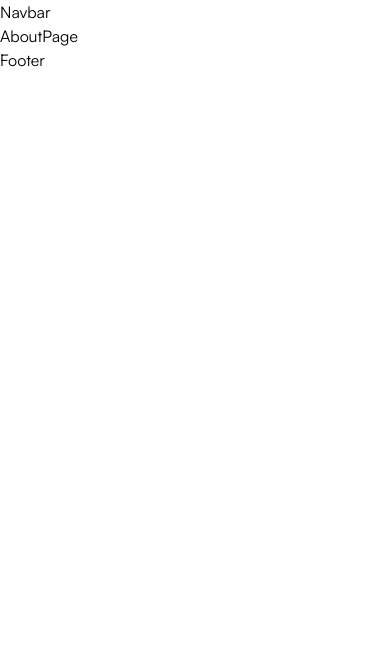
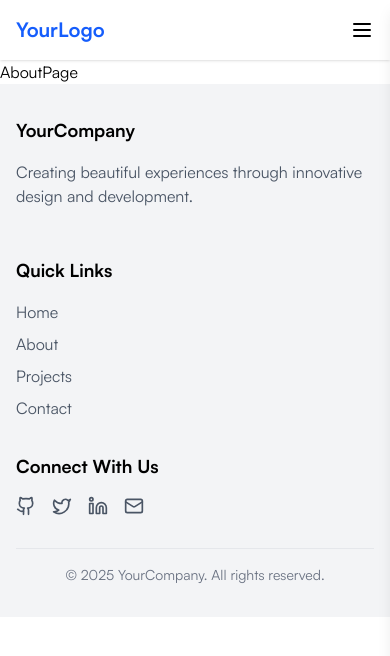
Before and after one commit to digitiohub/charming-realtors-dev, a React (Vite) app: page /about in a window 390 px wide. Shown: the top 656 px of the page. Built offline with nearby package versions, Linux system fonts and the light colour scheme.

Commit message:
Implement responsive footer and navbar with mobile menu support; integrate framer-motion for animations

```diff
--- a/src/ui/Menu/Footer.jsx
+++ b/src/ui/Menu/Footer.jsx
@@ -1,9 +1,116 @@
-import React from 'react'
+import React from "react";
+import { Link } from "react-router-dom";
+import { Github, Twitter, Linkedin, Mail } from "lucide-react";
+import { motion } from "framer-motion";
 
 const Footer = () => {
+  const currentYear = new Date().getFullYear();
+
+  const socialIconVariants = {
+    hover: {
+      translateY: -5,
+      transition: {
+        type: "spring",
+        stiffness: 400,
+        damping: 10,
+      },
+    },
+  };
+
   return (
-    <div>Footer</div>
-  )
-}
+    <footer className="bg-gray-100 py-8">
+      <div className="container mx-auto px-4">
+        <div className="grid grid-cols-1 md:grid-cols-3 gap-8">
+          {/* Company Info */}
+          <div>
+            <h3 className="font-bold text-lg mb-4">YourCompany</h3>
+            <p className="text-gray-600 mb-4">
+              Creating beautiful experiences through innovative design and
+              development.
+            </p>
+          </div>
 
-export default Footer
+          {/* Quick Links */}
+          <div>
+            <h3 className="font-bold text-lg mb-4">Quick Links</h3>
+            <ul className="space-y-2">
+              {[
+                { to: "/", label: "Home" },
+                { to: "/about", label: "About" },
+                { to: "/projects", label: "Projects" },
+                { to: "/contact", label: "Contact" },
+              ].map((link) => (
+                <li key={link.to}>
+                  <Link
+                    to={link.to}
+                    className="text-gray-600 hover:text-blue-500"
+                  >
+                    <motion.span
+                      initial={{ translateX: 0 }}
+                      whileHover={{ translateX: 5 }}
+                      transition={{
+                        type: "spring",
+                        stiffness: 400,
+                        damping: 10,
+                      }}
+                      className="inline-block"
+                    >
+                      {link.label}
+                    </motion.span>
+                  </Link>
+                </li>
+              ))}
+            </ul>
+          </div>
+
+          {/* Social Links */}
+          <div>
+            <h3 className="font-bold text-lg mb-4">Connect With Us</h3>
+            <div className="flex space-x-4">
+              {[
+                { href: "https://github.com", icon: Github, label: "GitHub" },
+                {
+                  href: "https://twitter.com",
+                  icon: Twitter,
+                  label: "Twitter",
+                },
+                {
+                  href: "https://linkedin.com",
+                  icon: Linkedin,
+                  label: "LinkedIn",
+                },
+                {
+                  href: "mailto:contact@example.com",
+                  icon: Mail,
+                  label: "Email",
+                },
+              ].map((social) => (
+                <motion.a
+                  key={social.label}
+                  href={social.href}
+                  target="_blank"
+                  rel="noopener noreferrer"
+                  aria-label={social.label}
+                  variants={socialIconVariants}
+                  whileHover="hover"
+                >
+                  <social.icon
+                    className="text-gray-600 hover:text-blue-500"
+                    size={20}
+                  />
+                </motion.a>
+              ))}
+            </div>
+          </div>
+        </div>
+
+        {/* Copyright */}
+        <div className="border-t border-gray-200 mt-8 pt-4 text-center text-gray-500 text-sm">
+          &copy; {currentYear} YourCompany. All rights reserved.
+        </div>
+      </div>
+    </footer>
+  );
+};
+
+export default Footer;
--- a/src/ui/Menu/MobileMenu.jsx
+++ b/src/ui/Menu/MobileMenu.jsx
@@ -1,9 +1,79 @@
-import React from 'react'
+import React from "react";
+import { motion } from "framer-motion";
+import { X } from "lucide-react";
+import { NavLink } from "react-router-dom";
 
-const MobileMenu = () => {
+const MobileMenu = ({ isOpen, setIsOpen }) => {
   return (
-    <div>MobileMenu</div>
-  )
-}
+    <motion.div
+      initial={{ translateX: "100%" }}
+      animate={{
+        translateX: isOpen ? 0 : "100%",
+      }}
+      transition={{
+        type: "spring",
+        stiffness: 300,
+        damping: 30,
+      }}
+      className="fixed top-0 right-0 h-full w-[70%] bg-white shadow-lg z-50 flex flex-col"
+    >
+      <div className="flex justify-end p-4">
+        <button onClick={() => setIsOpen(false)} aria-label="Close menu">
+          <X size={24} />
+        </button>
+      </div>
 
-export default MobileMenu
+      <nav className="flex flex-col gap-6 p-6">
+        <NavLink
+          to="/"
+          onClick={() => setIsOpen(false)}
+          className={({ isActive }) =>
+            isActive
+              ? "font-semibold text-blue-600"
+              : "text-gray-800 hover:text-blue-500"
+          }
+        >
+          Home
+        </NavLink>
+
+        <NavLink
+          to="/about"
+          onClick={() => setIsOpen(false)}
+          className={({ isActive }) =>
+            isActive
+              ? "font-semibold text-blue-600"
+              : "text-gray-800 hover:text-blue-500"
+          }
+        >
+          About
+        </NavLink>
+
+        <NavLink
+          to="/projects"
+          onClick={() => setIsOpen(false)}
+          className={({ isActive }) =>
+            isActive
+              ? "font-semibold text-blue-600"
+              : "text-gray-800 hover:text-blue-500"
+          }
+        >
+          Projects
+        </NavLink>
+
+        <NavLink
+          to="/contact"
+          onClick={() => setIsOpen(false)}
+          className={({ isActive }) =>
+            isActive
+              ? "font-semibold text-blue-600"
+              : "text-gray-800 hover:text-blue-500"
+          }
+        >
+          Contact
+        </NavLink>
+      </nav>
+    </motion.div>
+  );
+};
+
+export default MobileMenu;
--- a/src/ui/Menu/Navbar.jsx
+++ b/src/ui/Menu/Navbar.jsx
@@ -1,9 +1,86 @@
-import React from 'react'
+import React, { useState } from "react";
+import { NavLink } from "react-router-dom";
+import { Menu } from "lucide-react";
+import { motion, AnimatePresence } from "framer-motion";
+import MobileMenu from "./MobileMenu";
 
 const Navbar = () => {
+  const [isMenuOpen, setIsMenuOpen] = useState(false);
+
   return (
-    <div>Navbar</div>
-  )
-}
+    <>
+      <header className="sticky top-0 z-40 w-full bg-white shadow-sm">
+        <div className="container mx-auto px-4 py-4 flex items-center justify-between">
+          {/* Logo */}
+          <NavLink to="/" className="font-bold text-xl text-blue-600">
+            <motion.div
+              whileHover={{
+                translateY: -2,
+                transition: { type: "spring", stiffness: 400, damping: 10 },
+              }}
+            >
+              YourLogo
+            </motion.div>
+          </NavLink>
 
-export default Navbar
+          {/* Desktop Navigation */}
+          <nav className="hidden md:flex items-center gap-6">
+            {["/", "/about", "/projects", "/contact"].map((path, index) => (
+              <NavLink
+                key={path}
+                to={path === "/" ? path : path.substring(1)}
+                className={({ isActive }) =>
+                  isActive
+                    ? "font-semibold text-blue-600"
+                    : "text-gray-800 hover:text-blue-500"
+                }
+              >
+                <motion.div
+                  initial={{ translateY: 0 }}
+                  whileHover={{
+                    translateY: -2,
+                    transition: { type: "spring", stiffness: 400, damping: 10 },
+                  }}
+                >
+                  {path === "/"
+                    ? "Home"
+                    : path.substring(1).charAt(0).toUpperCase() +
+                      path.substring(2)}
+                </motion.div>
+              </NavLink>
+            ))}
+          </nav>
+
+          {/* Mobile Menu Button */}
+          <motion.button
+            whileTap={{ scale: 0.9 }}
+            onClick={() => setIsMenuOpen(true)}
+            className="md:hidden"
+            aria-label="Open menu"
+          >
+            <Menu size={24} />
+          </motion.button>
+        </div>
+      </header>
+
+      {/* Mobile Menu */}
+      <MobileMenu isOpen={isMenuOpen} setIsOpen={setIsMenuOpen} />
+
+      {/* Overlay when mobile menu is open */}
+      <AnimatePresence>
+        {isMenuOpen && (
+          <motion.div
+            initial={{ opacity: 0 }}
+            animate={{ opacity: 1 }}
+            exit={{ opacity: 0 }}
+            transition={{ duration: 0.2 }}
+            className="fixed inset-0 bg-black bg-opacity-50 z-40"
+            onClick={() => setIsMenuOpen(false)}
+          />
+        )}
+      </AnimatePresence>
+    </>
+  );
+};
+
+export default Navbar;
```
